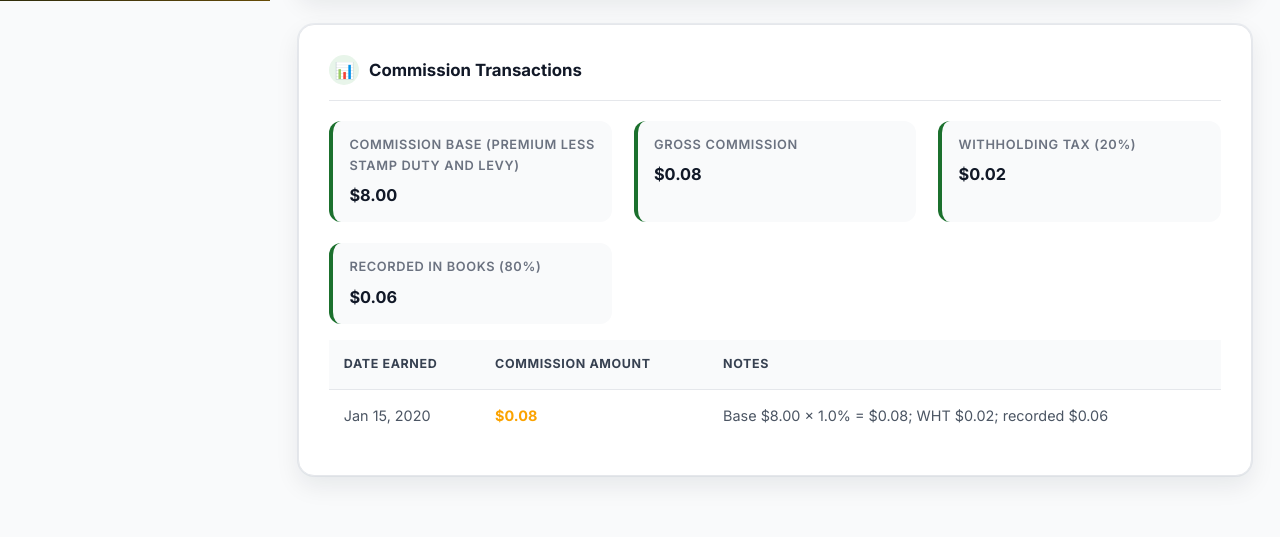
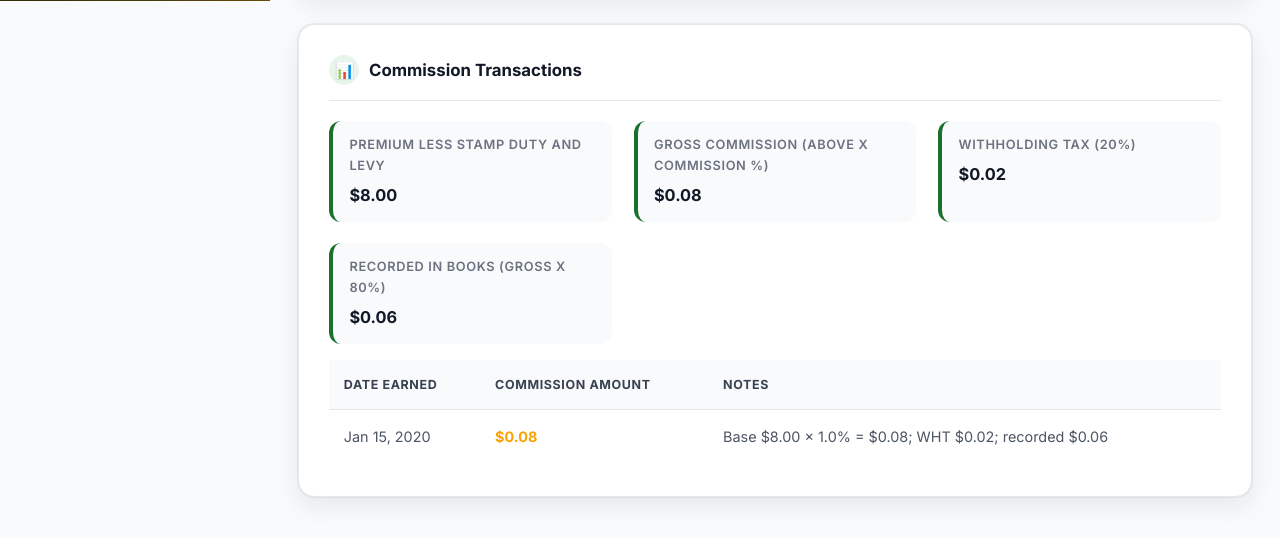
Before and after one commit to chiwonerwatylon-glitch/RippleCapitalERP-2026, a Flask app: page /policies/1/view in a window 1280 px wide. Shown: the part 799-1337 px from the top of the page. Before the commit the page ends 1290 px from the top, so only its background shows below. Run offline with Flask 3, Linux system fonts and the light colour scheme; a user stored in the database is signed in; tables that the repository leaves empty hold one stand-in row (values such as "Sample post").

Commit message:
Align commission labels with formula

```diff
--- a/main/app.py
+++ b/main/app.py
@@ -1230,10 +1230,10 @@ def create_app(config_name=None):
                             " Client: "
                             f"{policy.client.full_name() if policy.client else 'N/A'}\n"
                         )
-                        content += f" Premium base (premium less stamp duty and levy): ${row['base']:.2f}\n"
+                        content += f" (Premium less stamp duty and levy): ${row['base']:.2f}\n"
                         content += f" Commission (gross): ${row['gross']:.2f}\n"
                         content += f" Withholding tax (20%): ${row['withholding_tax']:.2f}\n"
-                        content += f" Recorded in books (80%): ${row['recorded']:.2f}\n\n"
+                        content += f" Recorded in books (gross x 80%): ${row['recorded']:.2f}\n\n"
 
                 return send_file(
                     io.BytesIO(content.encode()),
--- a/templates/policy_detail.html
+++ b/templates/policy_detail.html
@@ -443,10 +443,10 @@
             Commission Transactions
         </h3>
         <div class="policy-grid" style="margin-bottom:1rem;">
-            <div class="policy-item"><div class="policy-item-label">Commission Base (premium less stamp duty and levy)</div><div class="policy-item-value">${{ "%.2f"|format(commission_base or 0) }}</div></div>
-            <div class="policy-item"><div class="policy-item-label">Gross Commission</div><div class="policy-item-value">${{ "%.2f"|format(commission_gross or 0) }}</div></div>
+            <div class="policy-item"><div class="policy-item-label">Premium less Stamp Duty and Levy</div><div class="policy-item-value">${{ "%.2f"|format(commission_base or 0) }}</div></div>
+            <div class="policy-item"><div class="policy-item-label">Gross Commission (above x commission %)</div><div class="policy-item-value">${{ "%.2f"|format(commission_gross or 0) }}</div></div>
             <div class="policy-item"><div class="policy-item-label">Withholding Tax (20%)</div><div class="policy-item-value">${{ "%.2f"|format(commission_wht or 0) }}</div></div>
-            <div class="policy-item"><div class="policy-item-label">Recorded in Books (80%)</div><div class="policy-item-value">${{ "%.2f"|format(commission_recorded or 0) }}</div></div>
+            <div class="policy-item"><div class="policy-item-label">Recorded in Books (Gross x 80%)</div><div class="policy-item-value">${{ "%.2f"|format(commission_recorded or 0) }}</div></div>
         </div>
         {% if commissions %}
             <div class="table-responsive">
```
